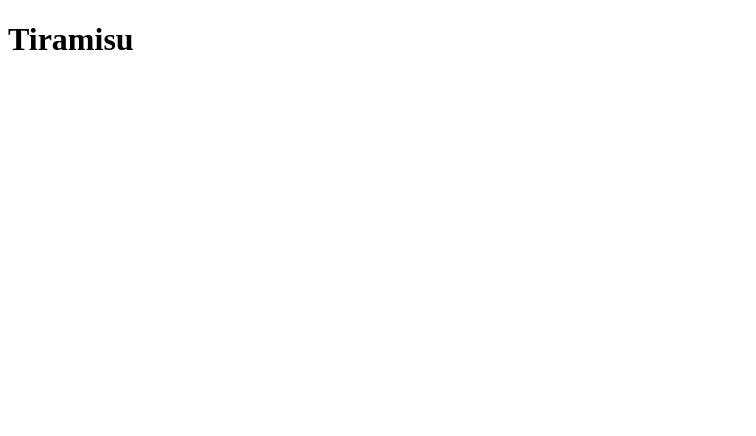
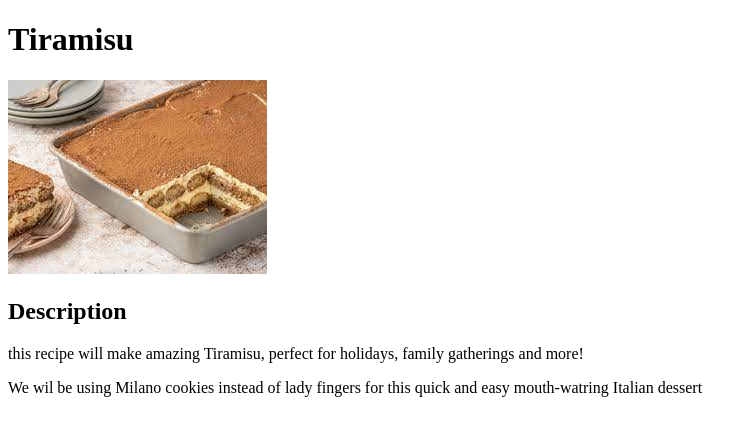
Before and after one commit to RafaelSilva316/odin-recipes, a plain HTML site: page recipes/tiramisu.html in a window 1280 px wide. Shown: the whole page, without its empty margins (0-756 px from the left). Drawn offline with Linux system fonts and the light colour scheme.

Commit message:
added tiramisu description

```diff
--- a/recipes/tiramisu.html
+++ b/recipes/tiramisu.html
@@ -8,5 +8,9 @@
 </head>
 <body>
     <h1>Tiramisu</h1>
+    <img src="../assets/tiramisu.jpeg" alt="Picture of Tiramisu">
+    <h2>Description</h2>
+    <p>this recipe will make amazing Tiramisu, perfect for holidays, family gatherings and more!</p>
+    <p>We wil be using Milano cookies instead of lady fingers for this quick and easy mouth-watring Italian dessert</p>
 </body>
 </html>
```
Also changed, not shown: assets/tiramisu.jpeg (renamed from assets/index.jpeg).
